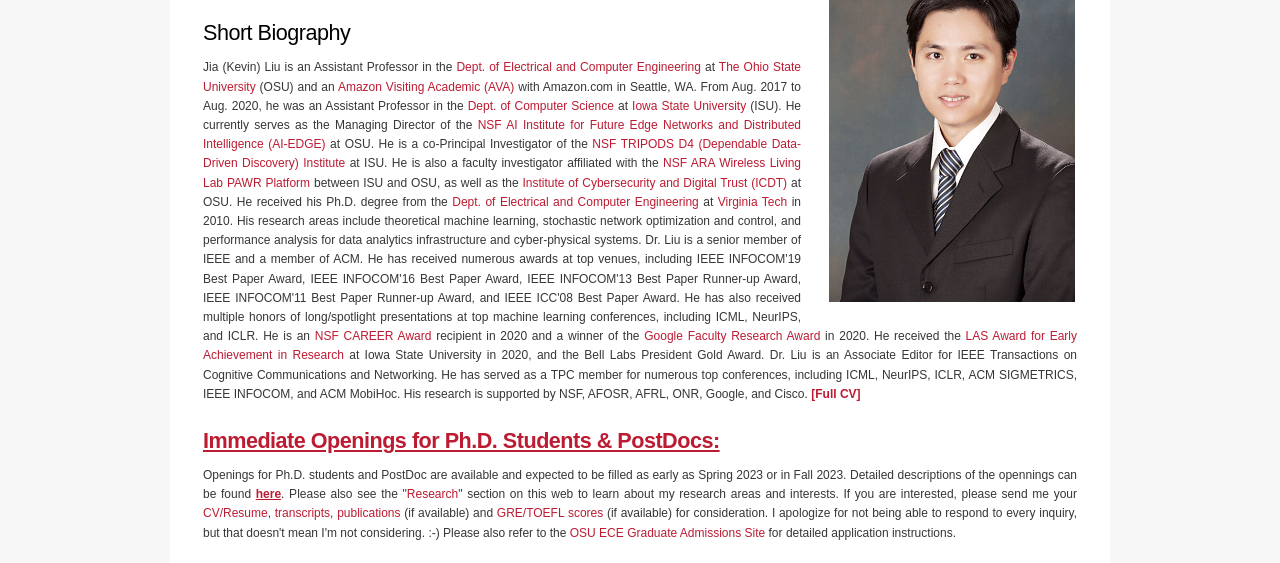
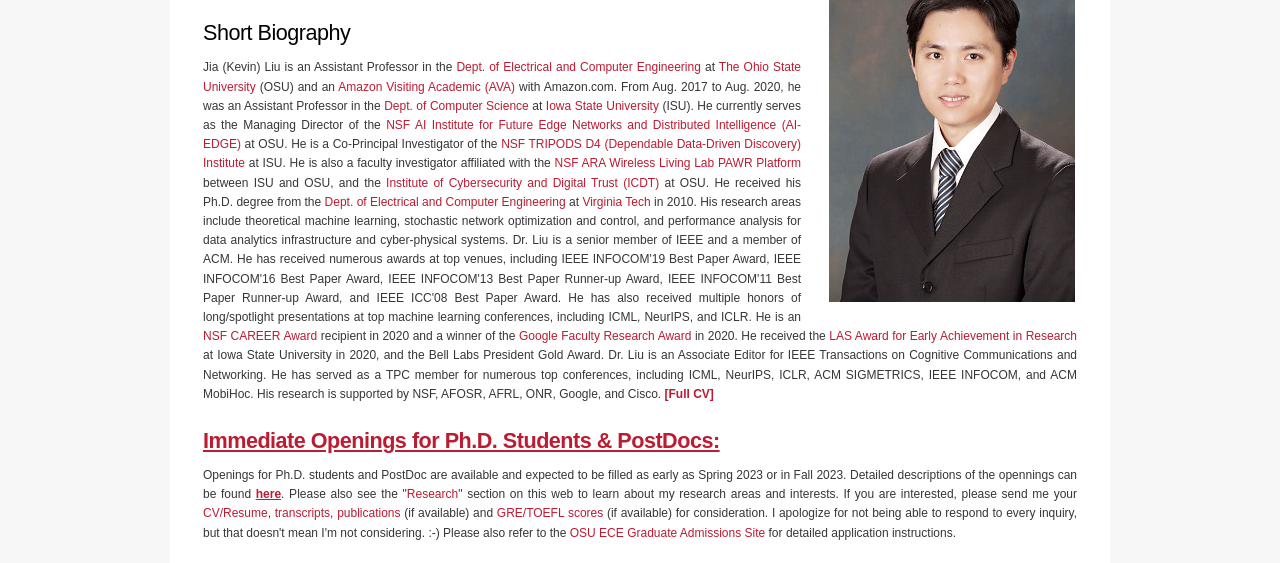
Before and after one commit to kevinliu-osu/kevinliu-osu.github.io, a plain HTML site: page index.html in a window 1280 px wide. Shown: the part 237-800 px from the top of the page. Drawn offline with nearby package versions, Linux system fonts and the light colour scheme.

Commit message:
Updated homepage.

```diff
--- a/index.html
+++ b/index.html
@@ -112,12 +112,12 @@ $(function () {
                       Phone: 614-247-4588, Fax: 614-292-7596
                     </p>
                     <h2>Short Biography</h2>
-                    <p>Jia (Kevin) Liu is an Assistant Professor in the <a href="http://www.ece.osu.edu/">Dept. of Electrical and Computer Engineering</a> at <a href="http://www.osu.edu">The Ohio State University</a> (OSU) and an <font color="#BC1B32">Amazon Visiting Academic (AVA)</font> with Amazon.com in Seattle, WA.
+                    <p>Jia (Kevin) Liu is an Assistant Professor in the <a href="http://www.ece.osu.edu/">Dept. of Electrical and Computer Engineering</a> at <a href="http://www.osu.edu">The Ohio State University</a> (OSU) and an <font color="#BC1B32">Amazon Visiting Academic (AVA)</font> with Amazon.com.
                         From Aug. 2017 to Aug. 2020, he was an Assistant Professor in the <a href="http://web.cs.iastate.edu">Dept. of Computer Science</a> at <a href="http://www.iastate.edu">Iowa State University</a> (ISU).
 <!--
                         Prior to that, he was a Postdoctoral Researcher and subsequently a Research Assistant Professor from Feb. 2010 to Jul. 2017, both in the ECE department at OSU.
 -->
-                        He currently serves as the Managing Director of the <a href="https://aiedge.osu.edu/">NSF AI Institute for Future Edge Networks and Distributed Intelligence (AI-EDGE)</a> at OSU. He is a co-Principal Investigator of the <a href="https://tads.research.iastate.edu/people/leadership">NSF TRIPODS D4 (Dependable Data-Driven Discovery) Institute</a> at ISU. He is also a faculty investigator affiliated with the <a href="https://arawireless.org/">NSF ARA Wireless Living Lab PAWR Platform</a> between ISU and OSU, as well as the <a href="https://icdt.osu.edu/">Institute of Cybersecurity and Digital Trust (ICDT)</a> at OSU.
+                        He currently serves as the Managing Director of the <a href="https://aiedge.osu.edu/">NSF AI Institute for Future Edge Networks and Distributed Intelligence (AI-EDGE)</a> at OSU. He is a Co-Principal Investigator of the <a href="https://tads.research.iastate.edu/people/leadership">NSF TRIPODS D4 (Dependable Data-Driven Discovery) Institute</a> at ISU. He is also a faculty investigator affiliated with the <a href="https://arawireless.org/">NSF ARA Wireless Living Lab PAWR Platform</a> between ISU and OSU, and the <a href="https://icdt.osu.edu/">Institute of Cybersecurity and Digital Trust (ICDT)</a> at OSU.
                         He received his Ph.D. degree from the <a href="http://www.ece.vt.edu">Dept. of Electrical and Computer Engineering</a> at <a href="http://www.vt.edu">Virginia Tech</a> in 2010.
                         His research areas include theoretical machine learning, stochastic network optimization and control, and performance analysis for data analytics infrastructure and cyber-physical systems. Dr. Liu is a senior member of IEEE and a member of ACM. He has received numerous awards at top  venues, including IEEE INFOCOM'19 Best Paper Award, IEEE INFOCOM'16 Best Paper Award, IEEE INFOCOM'13 Best Paper Runner-up Award, IEEE INFOCOM'11 Best Paper Runner-up Award, and IEEE ICC'08 Best Paper Award.
                         He has also received multiple honors of long/spotlight presentations at top machine learning conferences, including ICML, NeurIPS, and ICLR.
```
